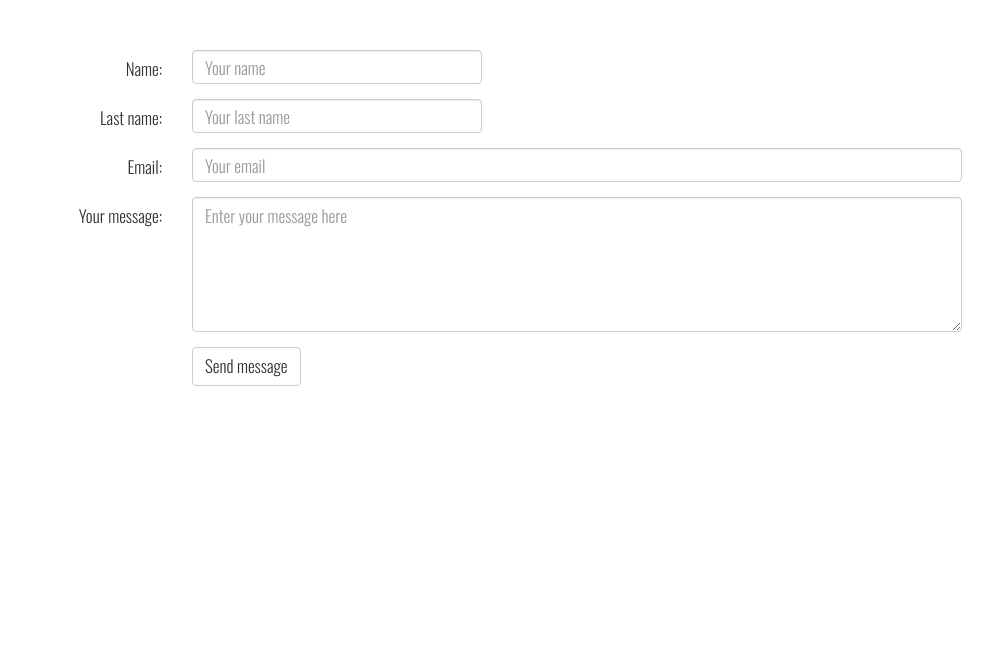
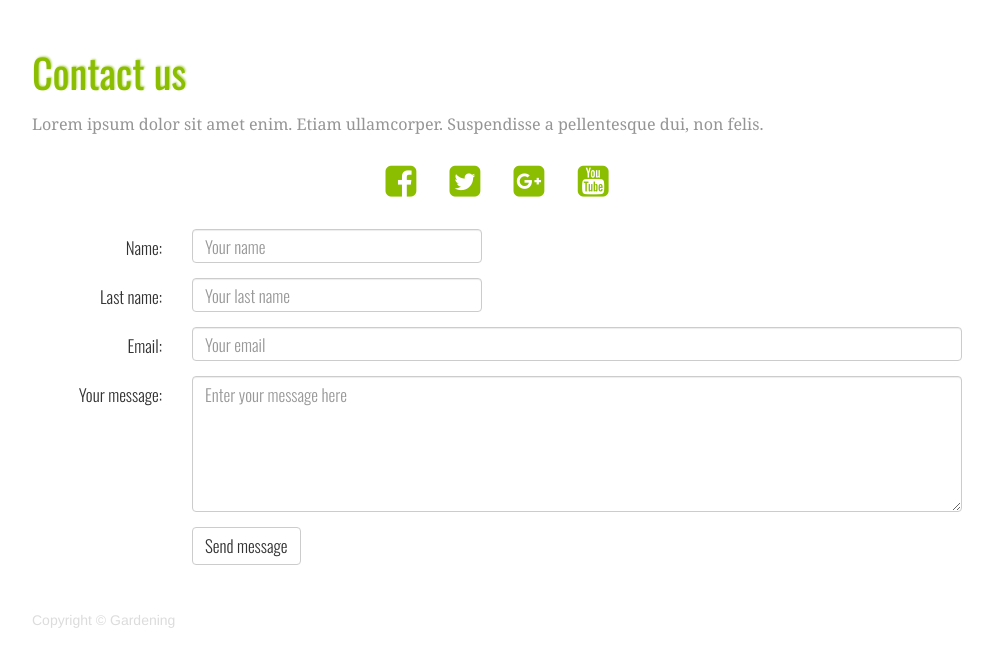
Before and after one commit to JoannaLuk/Gardening, a PHP site: page /contact.html in a window 1280 px wide. Shown: the part 81-748 px from the top of the page, without its empty margins (143-1136 px from the left). Run offline with PHP 8.4, Linux system fonts and the light colour scheme; some libraries are stand-ins or nearby versions.

Commit message:
Contact - social media

```diff
--- a/contact.html
+++ b/contact.html
@@ -6,6 +6,7 @@
     <meta name="viewport" content="width=device-width, initial-scale=1">
     <link href='http://fonts.googleapis.com/css?family=Oswald:400,300' rel='stylesheet'>
     <link rel="stylesheet" href="https://maxcdn.bootstrapcdn.com/bootstrap/3.3.6/css/bootstrap.min.css" integrity="sha384-1q8mTJOASx8j1Au+a5WDVnPi2lkFfwwEAa8hDDdjZlpLegxhjVME1fgjWPGmkzs7" crossorigin="anonymous">
+    <link href="https://maxcdn.bootstrapcdn.com/font-awesome/4.7.0/css/font-awesome.min.css" rel="stylesheet" integrity="sha384-wvfXpqpZZVQGK6TAh5PVlGOfQNHSoD2xbE+QkPxCAFlNEevoEH3Sl0sibVcOQVnN" crossorigin="anonymous">
     <link href="css/style.css" rel="stylesheet">
     <title>Gardening Art - contact</title>
   </head>
@@ -37,6 +38,24 @@
     </header>
 
     <div id="contact-form" class="container">
+      <h3 class="contact-header">Contact us</h3>
+      <p class="contact-info">
+        Lorem ipsum dolor sit amet enim. Etiam ullamcorper. Suspendisse a pellentesque dui, non felis.
+      </p>
+      <div class='social'>
+        <a href="https://www.facebook.com" target="_blank">
+          <i class='fa fa-facebook-square' title='Facebook'></i>
+        </a>
+        <a href="https://www.twitter.com" target="_blank">
+          <i class='fa fa-twitter-square' title='Twitter'></i>
+        </a>
+        <a href="https://plus.google.com" target="_blank">
+          <i class='fa fa-google-plus-square' title='Google Plus'></i>
+        </a>
+        <a href="https://www.youtube.com" target="_blank">
+          <i class='fa fa-youtube-square' title='YouTube'></i>
+        </a>
+      </div>
       <form class="form-horizontal">
         <div class="form-group">
           <label for="name" class="col-md-2 control-label">Name: </label>
@@ -69,10 +88,14 @@
         </div>
       </form>
     </div>
-
+    <footer class="footer">
+      <div class="container">
+        <span class="copyright">Copyright &copy; Gardening</span>
+      </div>
+    </footer>
 
     <script src="https://ajax.googleapis.com/ajax/libs/jquery/1.11.3/jquery.min.js"></script>
     <script src="https://maxcdn.bootstrapcdn.com/bootstrap/3.3.6/js/bootstrap.min.js" integrity="sha384-0mSbJDEHialfmuBBQP6A4Qrprq5OVfW37PRR3j5ELqxss1yVqOtnepnHVP9aJ7xS" crossorigin="anonymous"></script>
-    <script src="js/js.js"></script>
+    <script type="text/javascript" src="js/js.js"></script>
   </body>
 </html>
--- a/css/style.css
+++ b/css/style.css
@@ -97,6 +97,7 @@
   font-size: 40px;
   margin-top: 105px;
   margin-bottom: 0px;
+  text-shadow: 1px -1px 2px rgba(139, 190, 0, 0.6);
 }
 
 .slide-copy h2 {
@@ -201,13 +202,47 @@
 
 /* Contact form styles */
 #contact-form {
-  margin: 50px auto;
+  margin: 30px auto;
   font-family: 'Oswald', sans-serif;
 }
 
-#contact-form label, #contact-form input, #contact-form textarea {
+.contact-header {
+  color: rgba(139, 190, 0, 1);
+  font-family: 'Oswald', sans-serif;
+  font-weight: 400;
+  font-size: 40px;
+  text-shadow: 1px -1px 2px rgba(139, 190, 0, 0.6);
+}
+
+.contact-info {
+  color: #959595;
+  font-family: Georgia, "Oswald", serif;
+  font-size: 1.15em;
+  line-height: 1.75em;
+  margin-bottom: 15px;
+  margin-top: 16px;
+}
+
+.social {
+  display: table;
+  margin: 10px auto 20px;
+}
+
+.fa {
+  color: #8bbe00;
+  font-size: 36px;
+  margin: 10px 15px;
+}
+
+#contact-form label, #contact-form input {
   font-weight: 300;
   font-size: 17px;
+}
+
+#contact-form textarea {
+  font-weight: 300;
+  font-size: 17px;
+  resize: vertical;
 }
 
 .form-control:focus {
@@ -221,8 +256,14 @@
   font-size: 17px;
   font-weight: 300;
 }
+
 .btn-default:hover {
     color: #fff;
     background-color: rgba(139, 190, 0, 0.95);
     border-color: #8bbe00;
 }
+
+/* Footer styles */
+.copyright {
+  color: #dcdcdc;
+}
--- a/index.html
+++ b/index.html
@@ -6,6 +6,7 @@
     <meta name="viewport" content="width=device-width, initial-scale=1">
     <link href='http://fonts.googleapis.com/css?family=Oswald:400,300' rel='stylesheet'>
     <link rel="stylesheet" href="https://maxcdn.bootstrapcdn.com/bootstrap/3.3.6/css/bootstrap.min.css" integrity="sha384-1q8mTJOASx8j1Au+a5WDVnPi2lkFfwwEAa8hDDdjZlpLegxhjVME1fgjWPGmkzs7" crossorigin="anonymous">
+    <link href="https://maxcdn.bootstrapcdn.com/font-awesome/4.7.0/css/font-awesome.min.css" rel="stylesheet" integrity="sha384-wvfXpqpZZVQGK6TAh5PVlGOfQNHSoD2xbE+QkPxCAFlNEevoEH3Sl0sibVcOQVnN" crossorigin="anonymous">
     <link href="css/style.css" rel="stylesheet">
     <title>Gardening Art - main</title>
   </head>
@@ -118,12 +119,12 @@
     <footer class="footer">
       <div class="container">
         <span class="copyright">Copyright &copy; Gardening</span>
+
       </div>
     </footer>
 
     <script src="https://ajax.googleapis.com/ajax/libs/jquery/1.11.3/jquery.min.js"></script>
+    <script src="https://maxcdn.bootstrapcdn.com/bootstrap/3.3.6/js/bootstrap.min.js" integrity="sha384-0mSbJDEHialfmuBBQP6A4Qrprq5OVfW37PRR3j5ELqxss1yVqOtnepnHVP9aJ7xS" crossorigin="anonymous"></script>
     <script type="text/javascript" src="js/js.js"></script>
-    <script src="https://maxcdn.bootstrapcdn.com/bootstrap/3.3.6/js/bootstrap.min.js" integrity="sha384-0mSbJDEHialfmuBBQP6A4Qrprq5OVfW37PRR3j5ELqxss1yVqOtnepnHVP9aJ7xS" crossorigin="anonymous"></script>
-
   </body>
 </html>
```
